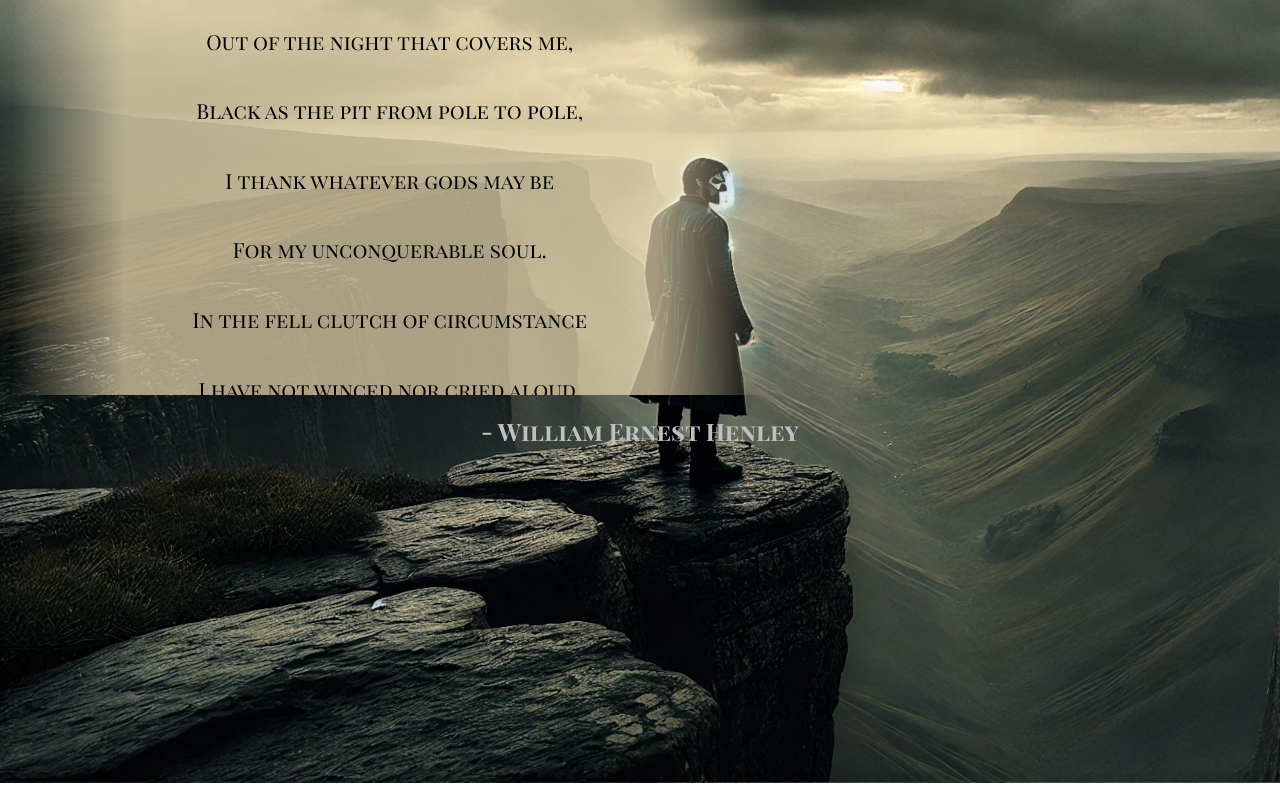
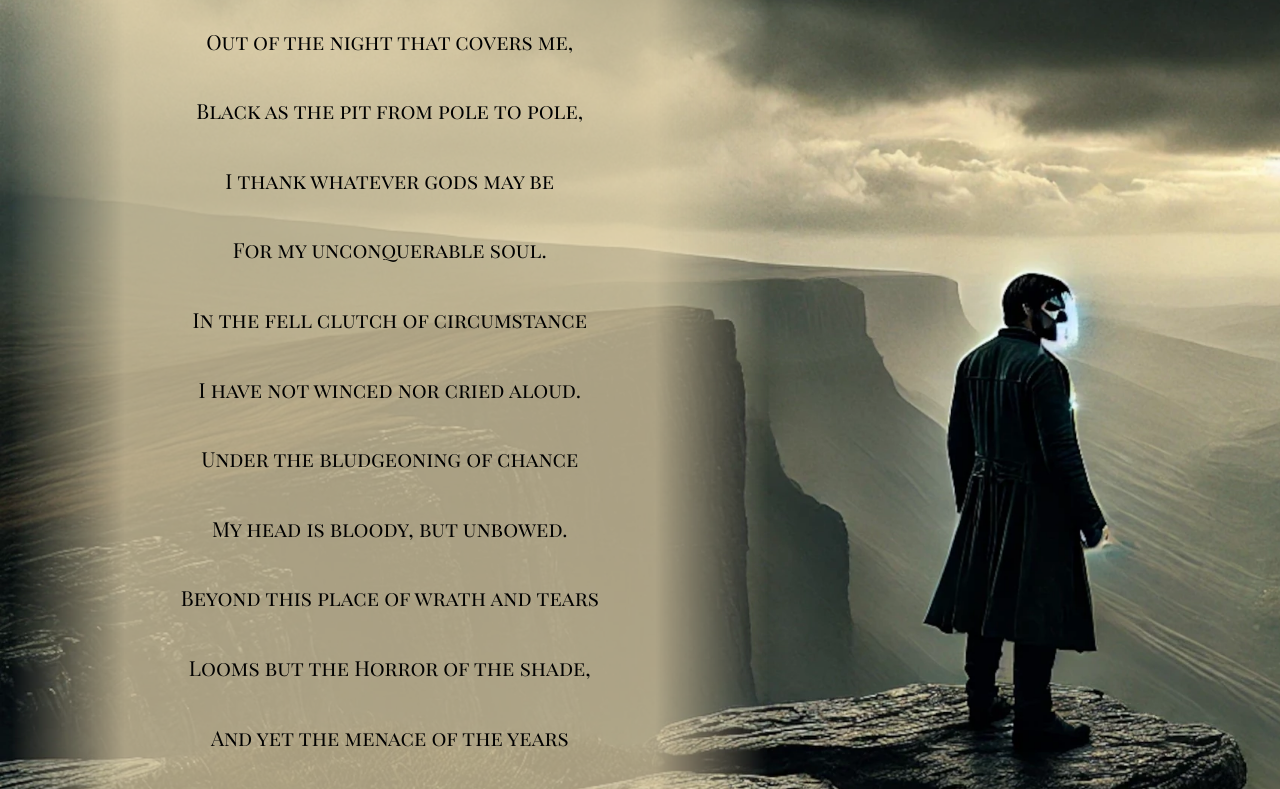
Before and after one commit to kjwagner613/unconquerableSoul, a plain HTML site: page index.html in a window 1280 px wide. Shown: the part 88-877 px from the top of the page. Drawn offline with Linux system fonts and the light colour scheme.

Commit message:
fix image 4

```diff
--- a/styles.css
+++ b/styles.css
@@ -1,7 +1,7 @@
 body {
     background-image: url('manOnCliff.webp');
     background-size: cover;
-    height: 500px;
+    height: 90%;
     background-repeat: no-repeat;
 
 
```
